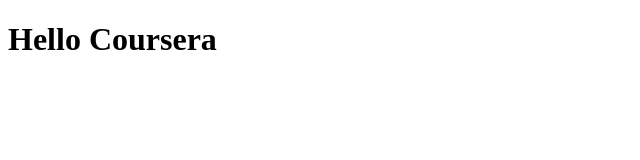
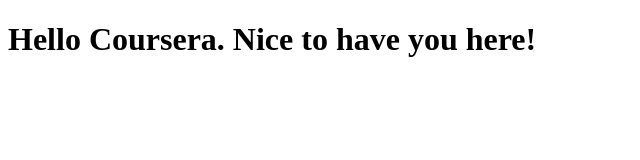
Before and after one commit to Meero99999/coursera-test, a plain HTML site: page index.html in a window 1280 px wide. Shown: the whole page, without its empty margins (0-640 px from the left). Drawn offline with Linux system fonts and the light colour scheme.

Commit message:
Small addition to our page content.

```diff
--- a/index.html
+++ b/index.html
@@ -4,6 +4,6 @@
 	<title>Hello Coursera</title>
 </head>
 <body>
-<h1>Hello Coursera</h1>
+<h1>Hello Coursera. Nice to have you here!</h1>
 </body>
 </html>
```
